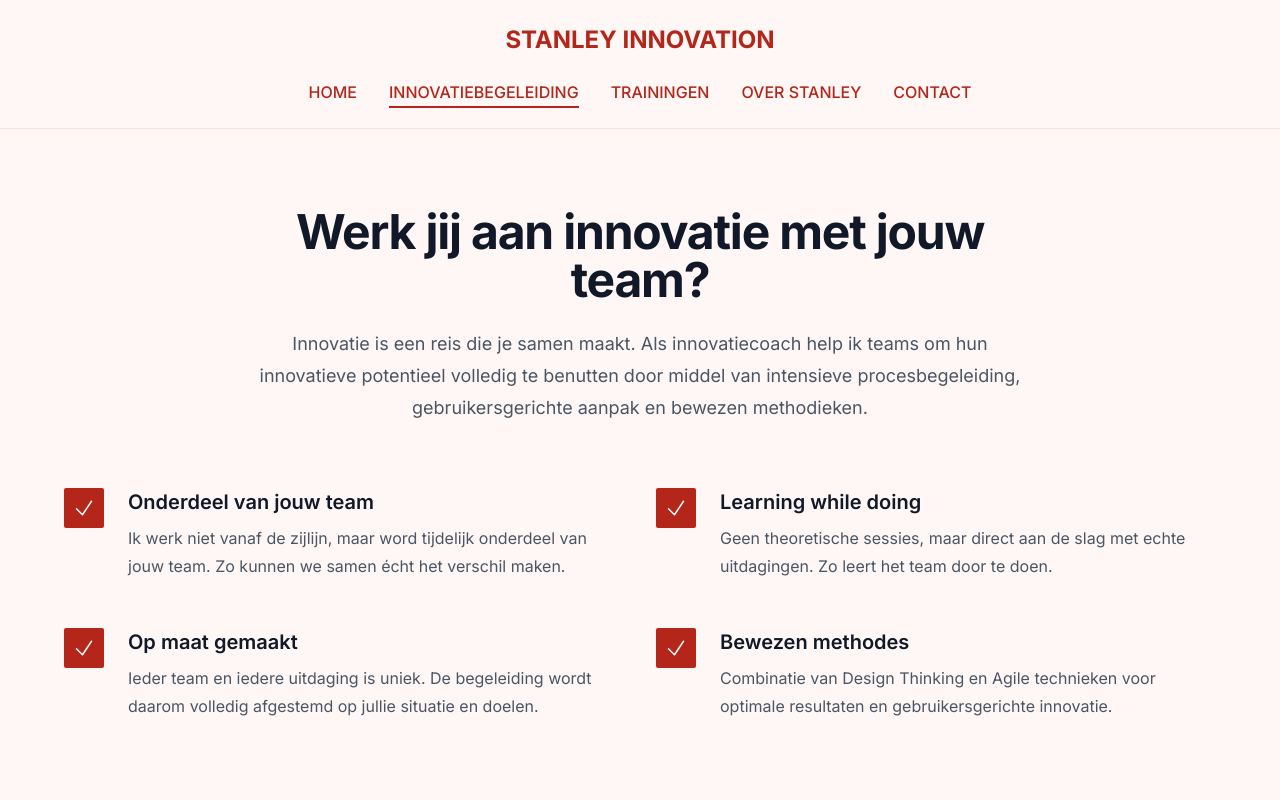
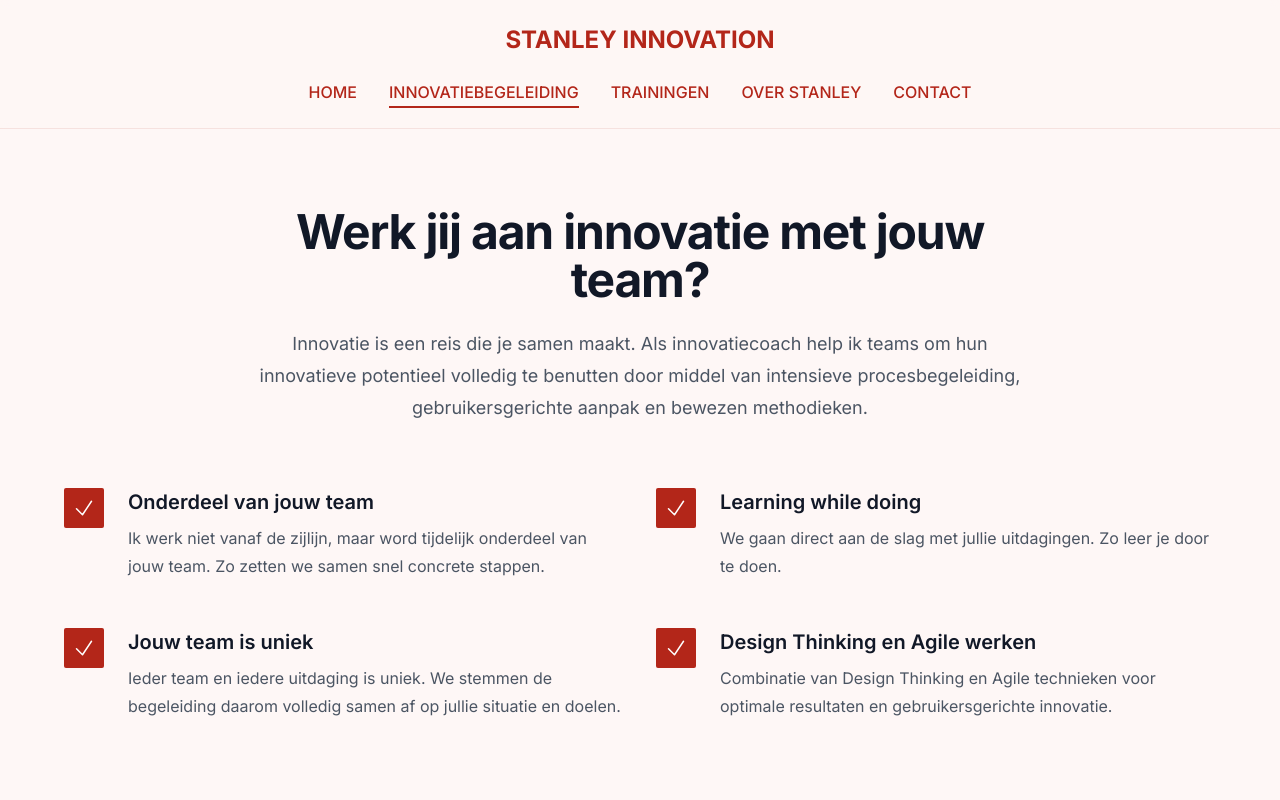
Before and after one commit to stanleykelder/SFD-website, a Next.js app: page /innovatiebegeleiding in a window 1280 px wide. Shown: the top 800 px of the page. Built offline with nearby package versions, Linux system fonts and the light colour scheme.

Commit message:
Content updates

```diff
--- a/src/app/innovatiebegeleiding/page.tsx
+++ b/src/app/innovatiebegeleiding/page.tsx
@@ -5,24 +5,24 @@ import { Button } from '@/components/ui/button'
 
 export const metadata: Metadata = {
   title: 'Innovatiebegeleiding - Stanley Innovation',
-  description: 'Professionele innovatiebegeleiding voor teams die willen groeien. Gebruikersgericht, kort-cyclisch en op maat gemaakt voor jouw organisatie.',
+  description: 'Professionele innovatiebegeleiding voor teams die willen groeien. Gebruikersgericht, kort-cyclisch en Jouw team is uniek voor jouw organisatie.',
 }
 
 const benefits = [
   {
     title: 'Onderdeel van jouw team',
-    description: 'Ik werk niet vanaf de zijlijn, maar word tijdelijk onderdeel van jouw team. Zo kunnen we samen écht het verschil maken.',
+    description: 'Ik werk niet vanaf de zijlijn, maar word tijdelijk onderdeel van jouw team. Zo zetten we samen snel concrete stappen.',
   },
   {
     title: 'Learning while doing',
-    description: 'Geen theoretische sessies, maar direct aan de slag met echte uitdagingen. Zo leert het team door te doen.',
+    description: 'We gaan direct aan de slag met jullie uitdagingen. Zo leer je door te doen.',
   },
   {
-    title: 'Op maat gemaakt',
-    description: 'Ieder team en iedere uitdaging is uniek. De begeleiding wordt daarom volledig afgestemd op jullie situatie en doelen.',
+    title: 'Jouw team is uniek',
+    description: 'Ieder team en iedere uitdaging is uniek. We stemmen de begeleiding daarom volledig samen af op jullie situatie en doelen.',
   },
   {
-    title: 'Bewezen methodes',
+    title: 'Design Thinking en Agile werken',
     description: 'Combinatie van Design Thinking en Agile technieken voor optimale resultaten en gebruikersgerichte innovatie.',
   }
 ]
```
